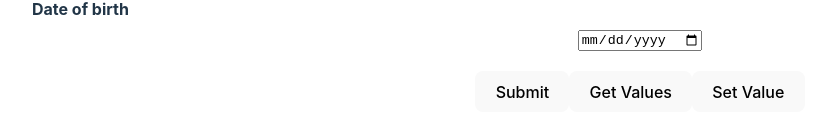
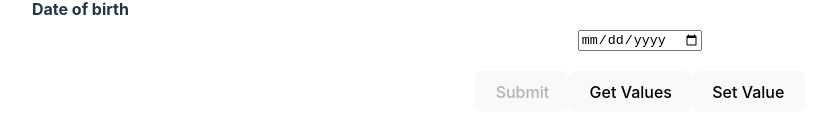
Before and after one commit to lilugirl/react-hook-form-demo, a React (Vite) app: page / in a window 1280 px wide. Shown: the part 986-1122 px from the top of the page, without its empty margins (0-815 px from the left). Built offline with nearby package versions, Linux system fonts and the light colour scheme; no server answers.

Commit message:
disable form submission

```diff
--- a/src/components/YouTubeForm.tsx
+++ b/src/components/YouTubeForm.tsx
@@ -52,7 +52,7 @@ export const YouTubeForm = () => {
     getValues,
     setValue,
   } = form;
-  const { errors, touchedFields, dirtyFields, isDirty } = formState;
+  const { errors, touchedFields, dirtyFields, isDirty, isValid } = formState;
 
   const { fields, append, remove } = useFieldArray({
     name: "phNumbers",
@@ -90,7 +90,7 @@ export const YouTubeForm = () => {
       shouldTouch: true,
     });
   };
-  console.log({ handleSubmit, fields, watchForm,touchedFields,dirtyFields,isDirty });
+  console.log({ handleSubmit, fields, watchForm,touchedFields,dirtyFields,isDirty,isValid });
 
   renderCount++;
 
@@ -246,7 +246,7 @@ export const YouTubeForm = () => {
           <p className="error">{errors.dob?.message}</p>
         </div>
 
-        <button>Submit</button>
+        <button disabled={!isDirty || !isValid}>Submit</button>
         <button type="button" onClick={handleGetValues}>
           Get Values
         </button>
```
